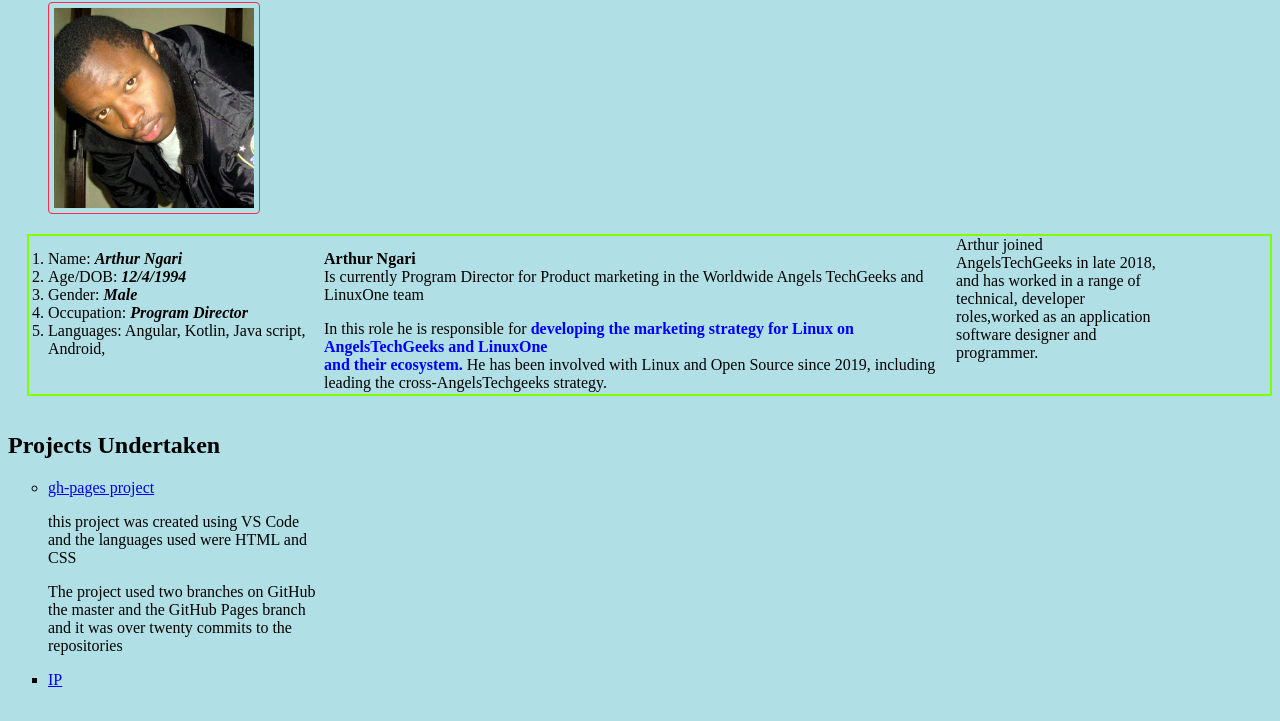
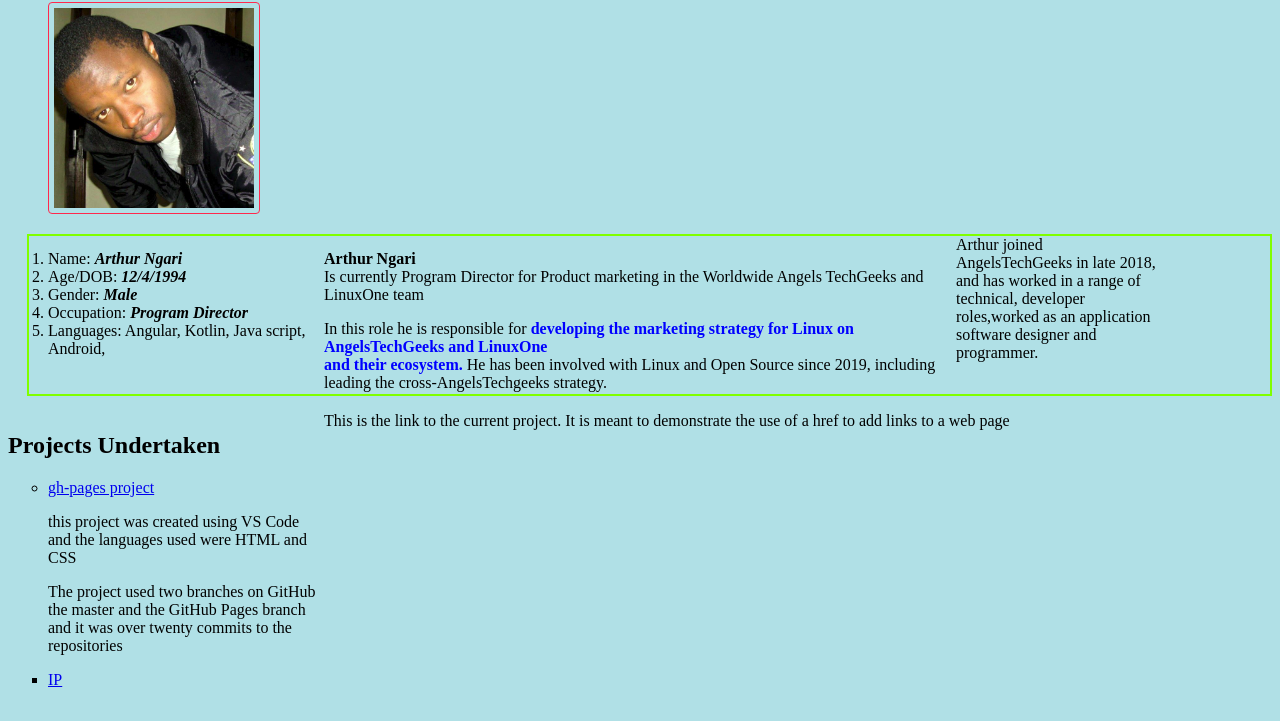
Before and after one commit to angels101/Arthurngari-indipendent-Project, a plain HTML site: page index.html in a window 1280 px wide. Shown: the part 78-799 px from the top of the page. Drawn offline with Linux system fonts and the light colour scheme.

Commit message:
addition of a explanation parahragh of the IP link

```diff
--- a/index.html
+++ b/index.html
@@ -38,6 +38,7 @@
             </ul>
             <ul style="list-style-type: square;">
             <li><a href="https://angels101.github.io/Arthurngari-indipendent-Project/">IP</a></li></ul></div>
+            <p>This is the link to the current project. It is meant to demonstrate the use of a href to add links to a web page</p>
         <div class="column center">
 
             <h3>About Me</h3>
```
